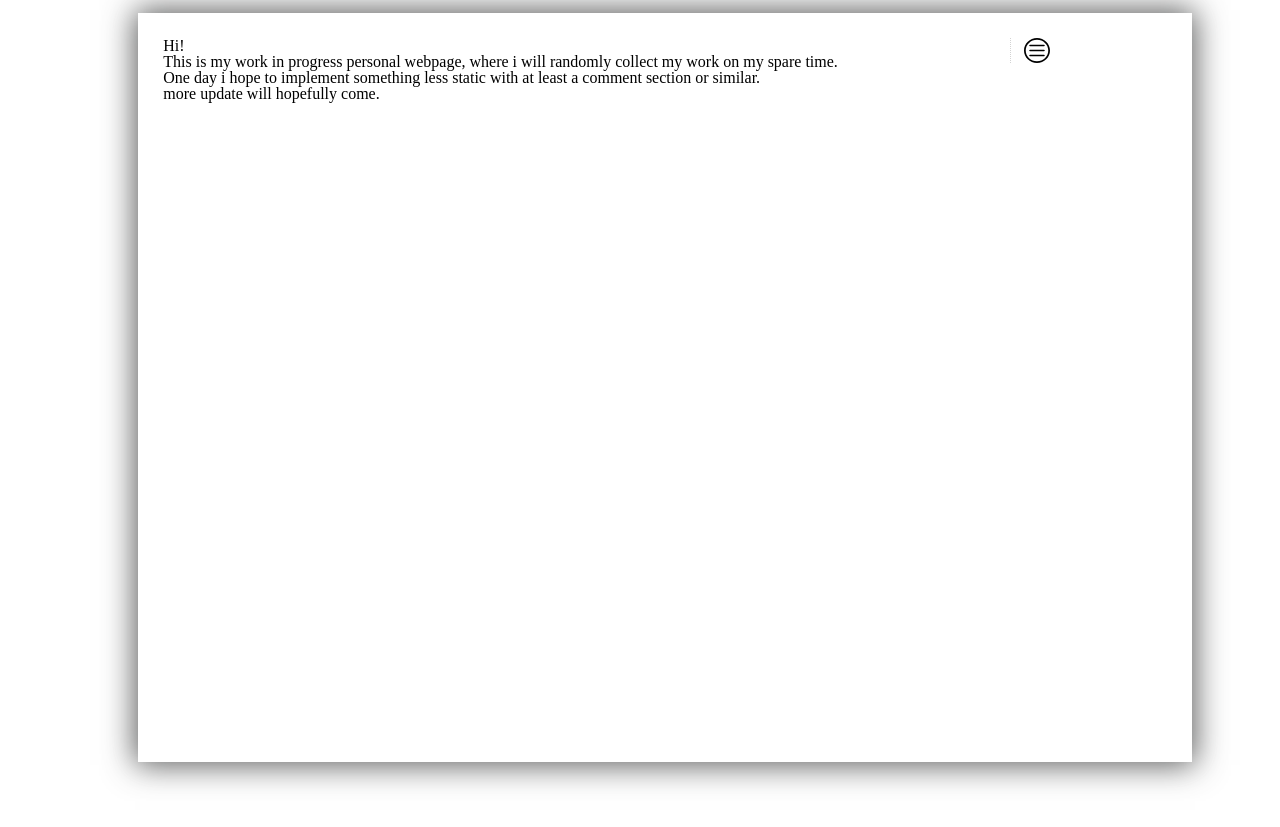
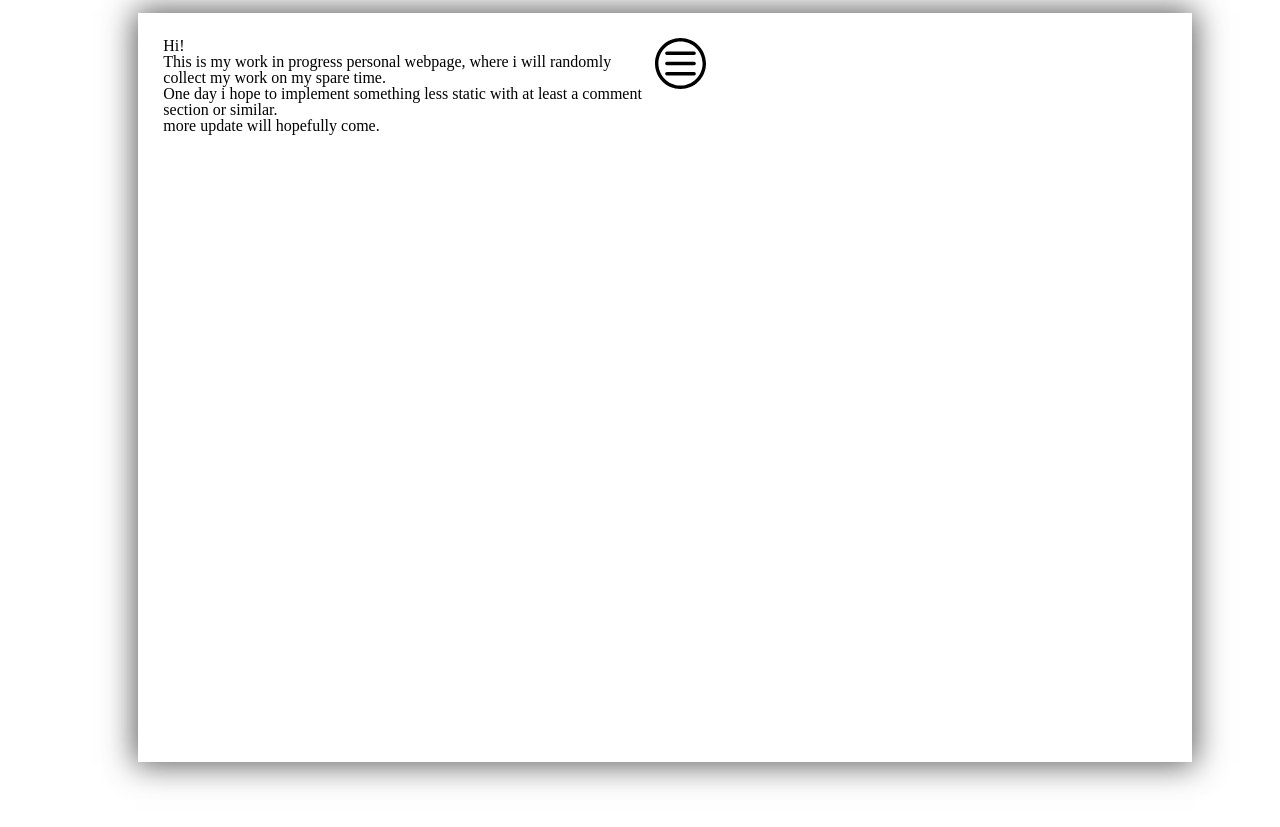
Before and after one commit to MauroMombelli/mauromombelli.github.io, a Jekyll site: the page built from index.md, in a window 1280 px wide. Shown: the top 827 px of the page. Built offline with Jekyll 4.4.1, drawn with Linux system fonts in a browser that asks for light colours.

Commit message:
changing menu stile

```diff
--- a/css/main.css
+++ b/css/main.css
@@ -14,6 +14,7 @@ body{
 }
 
 #fixedSideMenu{
+/*
 	width: 20%;
 	padding-left: 1%;
 	position: fixed;
@@ -22,7 +23,8 @@ body{
 	border-left-style: dotted;
 	border-left-width: 1px;
 	border-left-color: lightgrey;
-
+*/
+	float:right;
 }
 
 #fixedSideMenuButton{
@@ -48,6 +50,10 @@ body{
 
 #upperBanner{
     width:100%
+}
+
+#btnMenu{
+	display:block;
 }
 
 .center {
```
